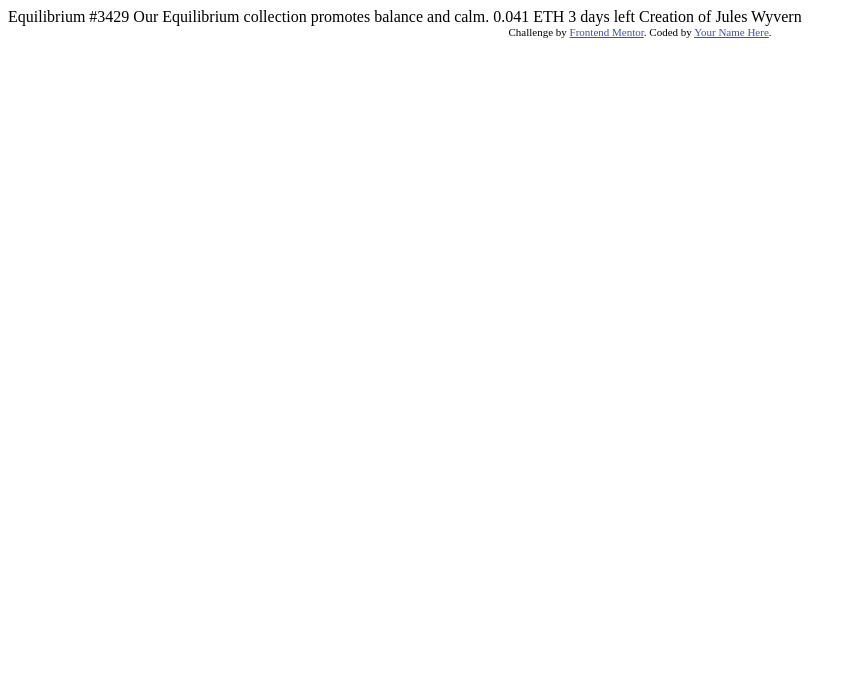
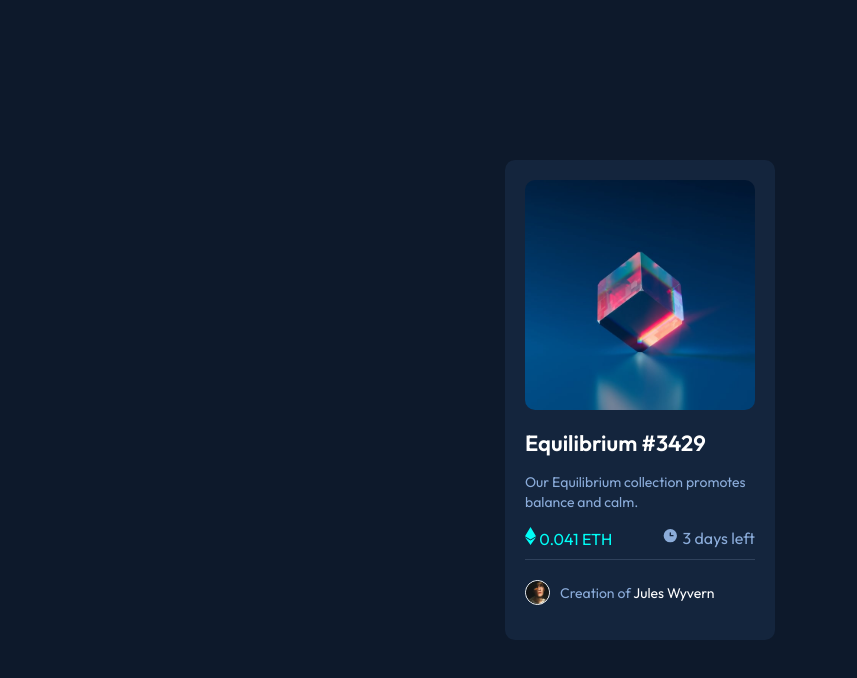
Before and after one commit to kamarasuruthvik/Front-end-mentors-challenges, a plain HTML site: page nft-preview-card-component-main/index.html in a window 1280 px wide. Shown: the whole page, without its empty margins (0-857 px from the left). Drawn offline with Linux system fonts and the light colour scheme.

Commit message:
Non-active states styling done

```diff
--- a/nft-preview-card-component-main/index.html
+++ b/nft-preview-card-component-main/index.html
@@ -5,9 +5,11 @@
   <meta name="viewport" content="width=device-width, initial-scale=1.0"> <!-- displays site properly based on user's device -->
 
   <link rel="icon" type="image/png" sizes="32x32" href="./images/favicon-32x32.png">
-
+  <link rel="stylesheet" href="./styles.css">
   <title>Frontend Mentor | NFT preview card component</title>
-
+  <link rel="preconnect" href="https://fonts.googleapis.com">
+<link rel="preconnect" href="https://fonts.gstatic.com" crossorigin>
+<link href="https://fonts.googleapis.com/css2?family=Outfit:wght@400;500;600&display=swap" rel="stylesheet">
   <!-- Feel free to remove these styles or customise in your own stylesheet 👍 -->
   <style>
     .attribution { font-size: 11px; text-align: center; }
@@ -16,18 +18,29 @@
 </head>
 <body>
 
-  Equilibrium #3429
 
-  Our Equilibrium collection promotes balance and calm.
 
-  0.041 ETH
-  3 days left
 
-  Creation of Jules Wyvern
 
-  <div class="attribution">
-    Challenge by <a href="https://www.frontendmentor.io?ref=challenge" target="_blank">Frontend Mentor</a>.
-    Coded by <a href="#">Your Name Here</a>.
+  <div class="container">
+    <div class="image">
+      <img src="./images/image-equilibrium.jpg" alt="etherium image">
+    </div>
+    <div class="text">
+      <h1 class="change">Equilibrium #3429</h1>
+      <p>Our Equilibrium collection promotes balance and calm.</p>
+    </div>
+    <div class="tags">
+      <p class="value"><img src="./images/icon-ethereum.svg" alt="eth icon"> 0.041 ETH </p>
+
+      <p class="time"><img src="./images/icon-clock.svg" alt="3 days left"> 3 days left</p>
+    </div>
+    <div class="footer">
+      <img src="./images/image-avatar.png" alt="avatar">
+
+      <p>Creation of <span class="change">Jules Wyvern</span></p>
+    </div>
   </div>
+
 </body>
 </html>
--- /dev/null
+++ b/nft-preview-card-component-main/styles.css
@@ -0,0 +1,102 @@
+*{
+	box-sizing: border-box;
+	margin:0px;
+	padding:0px;
+}
+
+body{
+	font-family: 'Outfit', sans-serif;
+	background-color: hsl(217, 54%, 11%);
+	display:flex;
+	padding:10px;
+	justify-content: center;
+	align-items: center;
+	width: 100vw;
+	height: 100vh;
+}
+
+.container{
+	padding:20px;
+	width: 270px;
+	height:auto;
+	background-color:hsl(216, 50%, 16%);
+	border-radius: 10px;
+}
+
+.image {
+	width: 100%;
+	height: 100%;
+	border-radius: 10px;
+
+}
+.image img{
+	width: 100%;
+	height:100%;
+	border-radius: 10px;
+}
+
+.text h1{
+	color: hsl(0, 0%, 100%);
+	font-size: 22px;
+	margin: 15px 0px;
+	font-weight: 600;
+}
+.text p{
+	color: hsl(215, 51%, 70%);
+	font-size: 14px;
+	line-height: 20px;
+	margin-bottom: 15px;
+	font-weight: 300;
+}
+
+.tags{
+	display: flex;
+	justify-content:space-between;
+}
+
+.tags .value{
+	color: hsl(178, 100%, 50%);
+	font-weight: 400;
+}
+
+.tags .time{
+	color: hsl(215, 51%, 70%);
+	font-weight: 300;
+}
+
+.tags{
+	margin-bottom: 10px;
+}
+
+.footer{
+	padding-top: 20px;
+	border-top: 1px solid hsl(215, 32%, 27%);
+	display:flex;	margin-bottom: 15px;
+	flex-direction: row;
+	align-items:center;
+}
+
+.footer img{
+	width: 25px;
+	height: 25px;
+	border: 1.5px solid white;
+	border-radius: 50%;
+	margin-right: 10px;
+}
+
+.footer p{
+	color: hsl(215, 51%, 70%);
+	font-size: 14px;
+	line-height: 20px;
+	font-weight: 300;
+}
+
+.footer span{
+	color:hsl(0, 0%, 100%);
+	font-weight: 400px;
+}
+
+.change :hover{
+	cursor: pointer;
+	color:hsl(178, 100%, 50%);
+}
```
